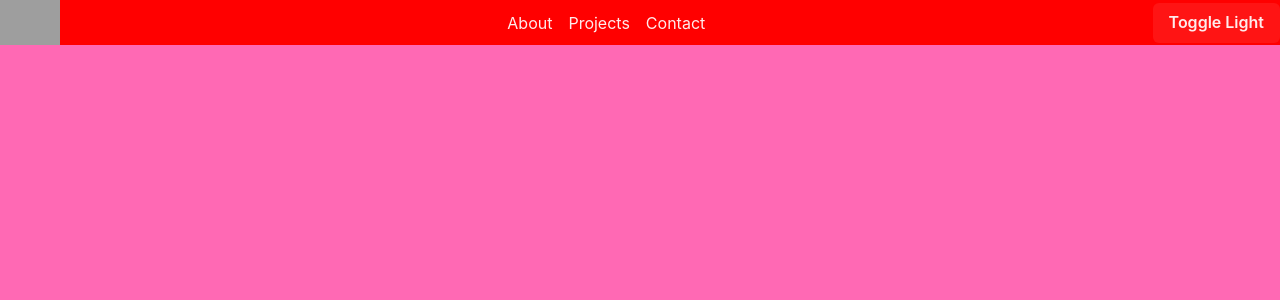
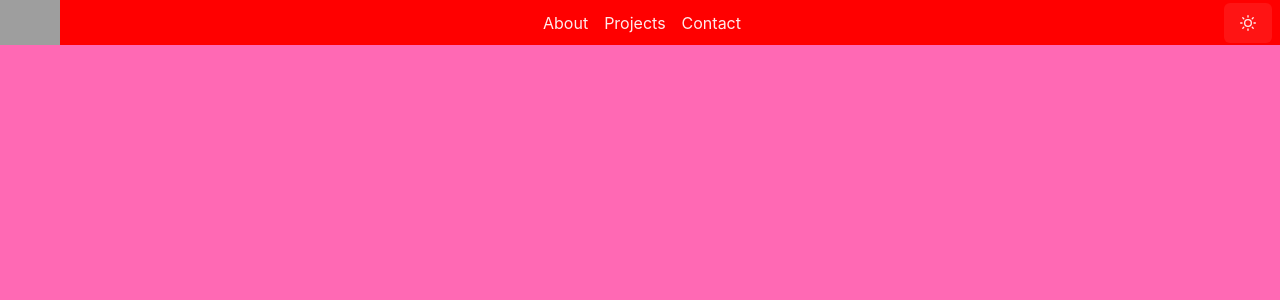
Before and after one commit to mooshkid/next-portfolio-pages, a Next.js app: page / in a window 1280 px wide. Shown: the top 300 px of the page. Built offline with nearby package versions, Linux system fonts and the light colour scheme; grey boxes are pictures that could not be loaded.

Commit message:
added interface to layout.tsx

```diff
--- a/components/Navbar.js
+++ b/components/Navbar.js
@@ -10,25 +10,36 @@ import {
 import Image from "next/image";
 import Link from "next/link";
 import React from "react";
+import { MoonIcon, SunIcon } from "@chakra-ui/icons";
 
 const NavBar = () => {
   const { colorMode, toggleColorMode } = useColorMode();
 
   return (
     <header>
-      <Flex bg={useColorModeValue("white", "red")} justify={"space-between"} alignItems={'center'}>
+      <Flex bg={useColorModeValue("white", "red")} justify={"space-between"} alignItems={"center"}>
         <Box>
-          <Link href={'/'}>
-            <Image src={'https://mooshkid.github.io/assets/slark_icon.png'} width={'60'} height={'60'} alt={'logo'} />
+          <Link href={"/"}>
+            <Image
+              src={"https://mooshkid.github.io/assets/slark_icon.png"}
+              width={"60"}
+              height={"60"}
+              alt={"logo"}
+            />
           </Link>
         </Box>
         <Flex gap={"4"}>
-          <Link href={'/about'}>About</Link>
-          <Link href={'/projects'}>Projects</Link>
-          <Link href={'/contact'}>Contact</Link>
+          <Link href={"/about"}>About</Link>
+          <Link href={"/projects"}>Projects</Link>
+          <Link href={"/contact"}>Contact</Link>
         </Flex>
-        <ButtonGroup display="flex" justifyContent="center">
-          <Button onClick={toggleColorMode}>Toggle {colorMode === "light" ? "Dark" : "Light"}</Button>
+        <ButtonGroup>
+          {/* <Button onClick={toggleColorMode}>
+            Toggle {colorMode === "light" ? "Dark" : "Light"}
+          </Button> */}
+          <Button className="theme_button" onClick={toggleColorMode} mr={2}>
+            {colorMode === "light" ? <MoonIcon /> : <SunIcon />}
+          </Button>
         </ButtonGroup>
       </Flex>
     </header>
--- a/package.json
+++ b/package.json
@@ -9,6 +9,7 @@
     "lint": "next lint"
   },
   "dependencies": {
+    "@chakra-ui/icons": "^2.0.19",
     "@chakra-ui/react": "^2.6.1",
     "@emotion/react": "^11.11.0",
     "@emotion/styled": "^11.11.0",
```
Also changed, not shown: components/layout.tsx (+6 -2 lines), 1 other file (tests, documents, lock files or other folders).
